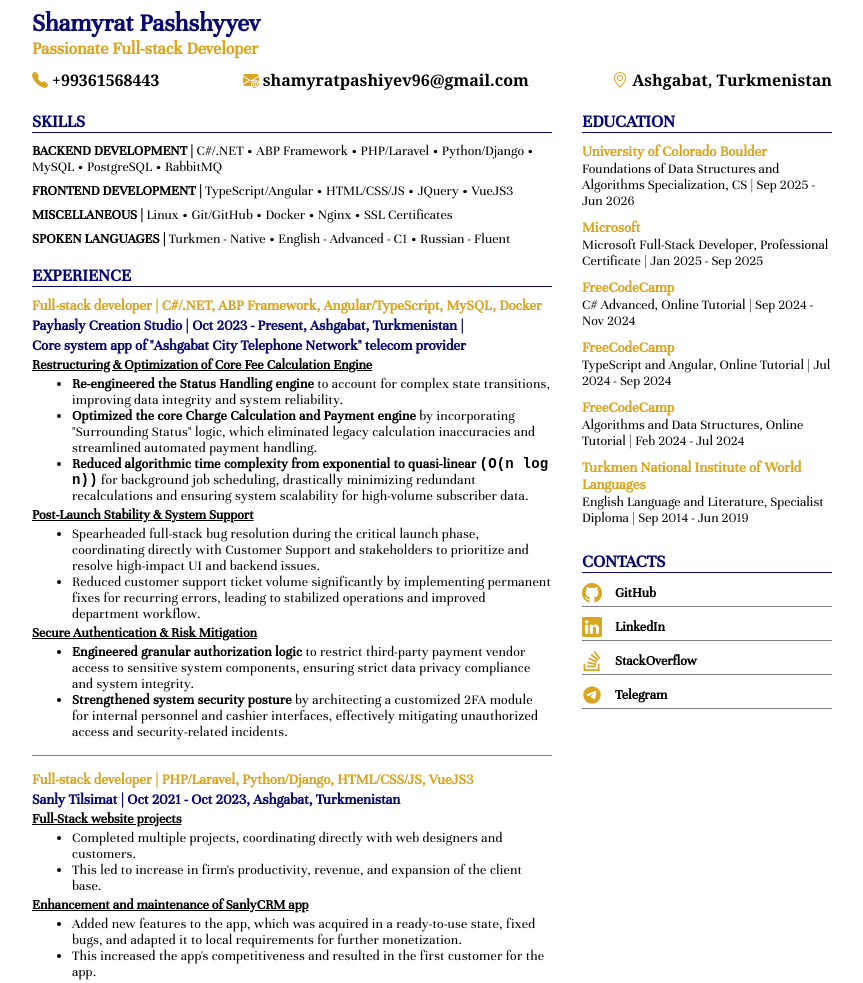
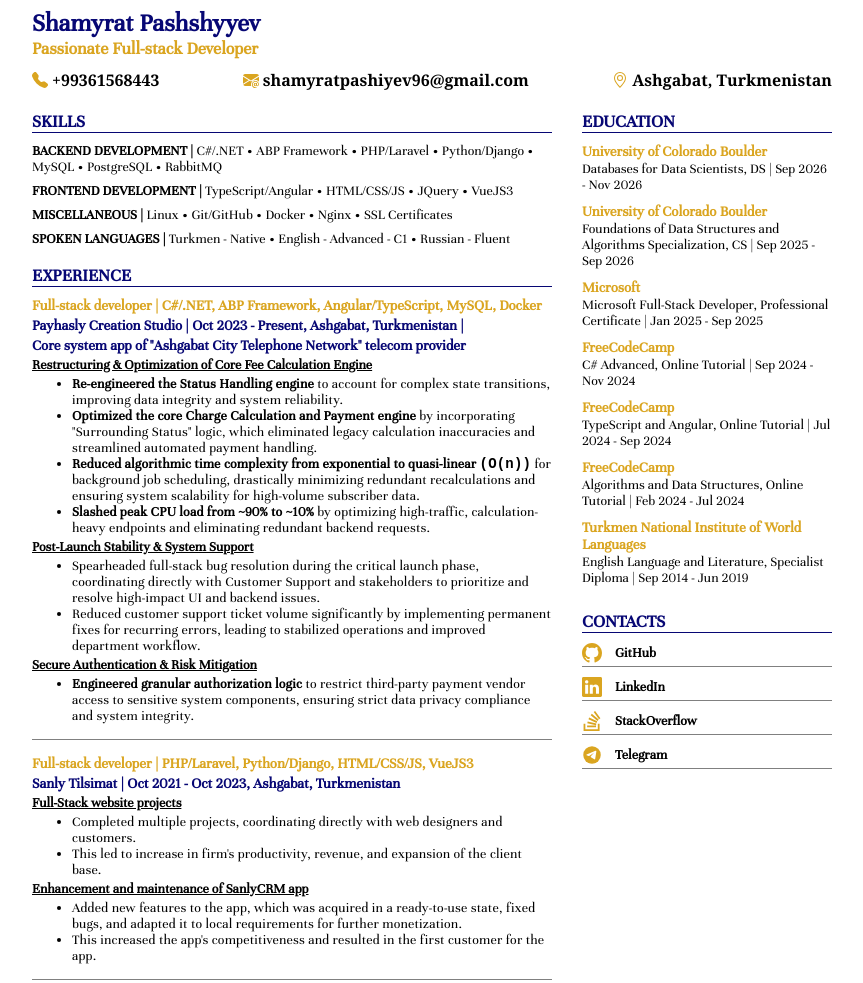
Before and after one commit to shamyratpashiyev/my_resume, a website: page Resume.html in a window 1280 px wide. Shown: the top 983 px of the page, without its empty margins (208-1071 px from the left). Drawn offline with Linux system fonts and the light colour scheme.

Commit message:
Updated and rephrased some parts

```diff
--- a/Resume.html
+++ b/Resume.html
@@ -108,8 +108,9 @@
                                 <strong>Optimized the core Charge Calculation and Payment engine</strong> by incorporating "Surrounding Status" logic, which eliminated legacy calculation inaccuracies and streamlined automated payment handling.
                             </li>
                             <li>
-                                <strong>Reduced algorithmic time complexity from exponential to quasi-linear <code>(O(n log n))</code></strong> for background job scheduling, drastically minimizing redundant recalculations and ensuring system scalability for high-volume subscriber data.
+                                <strong>Reduced algorithmic time complexity from exponential to quasi-linear <code>(O(n))</code></strong> for background job scheduling, drastically minimizing redundant recalculations and ensuring system scalability for high-volume subscriber data.
                             </li>
+                            <li><strong>Slashed peak CPU load from ~90% to ~10%</strong> by optimizing high-traffic, calculation-heavy endpoints and eliminating redundant backend requests.</li>
                         </ul>
 
                         <h5 class="experience_subsection_title">Post-Launch Stability & System Support</h5>
@@ -129,10 +130,6 @@
                             <li>
                                 <strong>Engineered granular authorization logic</strong> to restrict third-party payment vendor access
                                 to sensitive system components, ensuring strict data privacy compliance and system integrity.
-                            </li>
-                            <li>
-                                <strong>Strengthened system security posture</strong> by architecting a customized 2FA module for internal
-                                personnel and cashier interfaces, effectively mitigating unauthorized access and security-related incidents.
                             </li>
                         </ul>
 
@@ -183,7 +180,11 @@
                     <div class="education_inner_wrapper flex_col">
                         <div class="education_container flex_col">
                             <span class="school_name">University of Colorado Boulder</span>
-                            <span class="major">Foundations of Data Structures and Algorithms Specialization, CS | Sep 2025 - Jun 2026</span>
+                            <span class="major">Databases for Data Scientists, DS | Sep 2026 - Nov 2026</span>
+                        </div>
+                        <div class="education_container flex_col">
+                            <span class="school_name">University of Colorado Boulder</span>
+                            <span class="major">Foundations of Data Structures and Algorithms Specialization, CS | Sep 2025 - Sep 2026</span>
                         </div>
                         <div class="education_container flex_col">
                             <span class="school_name">Microsoft</span>
```
Also changed, not shown: 1 other file.
